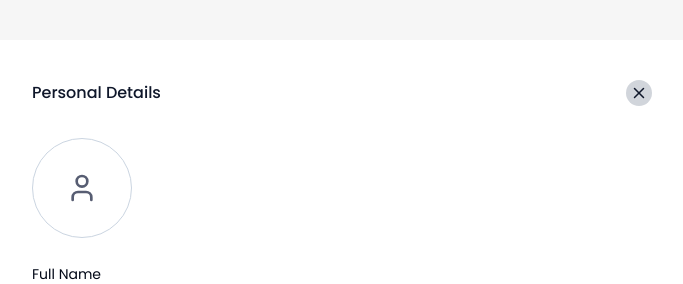
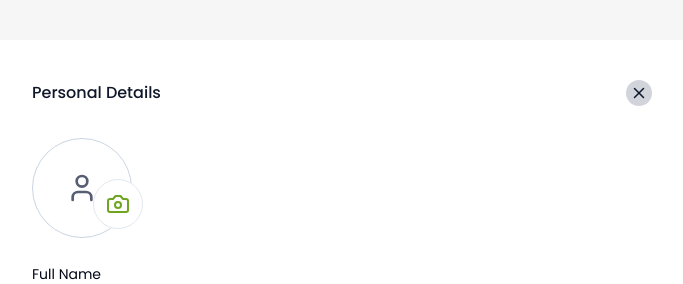
Before and after one commit to idowuseyi/bubetech-fe, a Next.js app: page /profile in a window 1280 px wide. Shown: the top 284 px of the page, without its empty margins (298-981 px from the left). Built offline with nearby package versions, Linux system fonts and the light colour scheme.

Commit message:
neccessary styling added

```diff
--- a/src/app/components/profile/PersonalDetails.tsx
+++ b/src/app/components/profile/PersonalDetails.tsx
@@ -72,12 +72,9 @@ export default function ProfileDetails() {
                     className="hidden input-field"
                     onChange={handleUserFileChange}
                   />
-
-                  {invoiceFile && (
-                    <div className="absolute border-[1.3px] border-slate-200 rounded-full left-[60px] top-10 mx-auto w-[50px] h-[50px] bg-white flex items-center justify-center">
-                      <Camera className="text-[#6FA521]" />
-                    </div>
-                  )}
+                  <div className="absolute border-[1.3px] border-slate-200 rounded-full left-[60px] top-10 mx-auto w-[50px] h-[50px] bg-white flex items-center justify-center">
+                    <Camera className="text-[#6FA521]" />
+                  </div>
                 </div>
               </label>
             </div>
```
